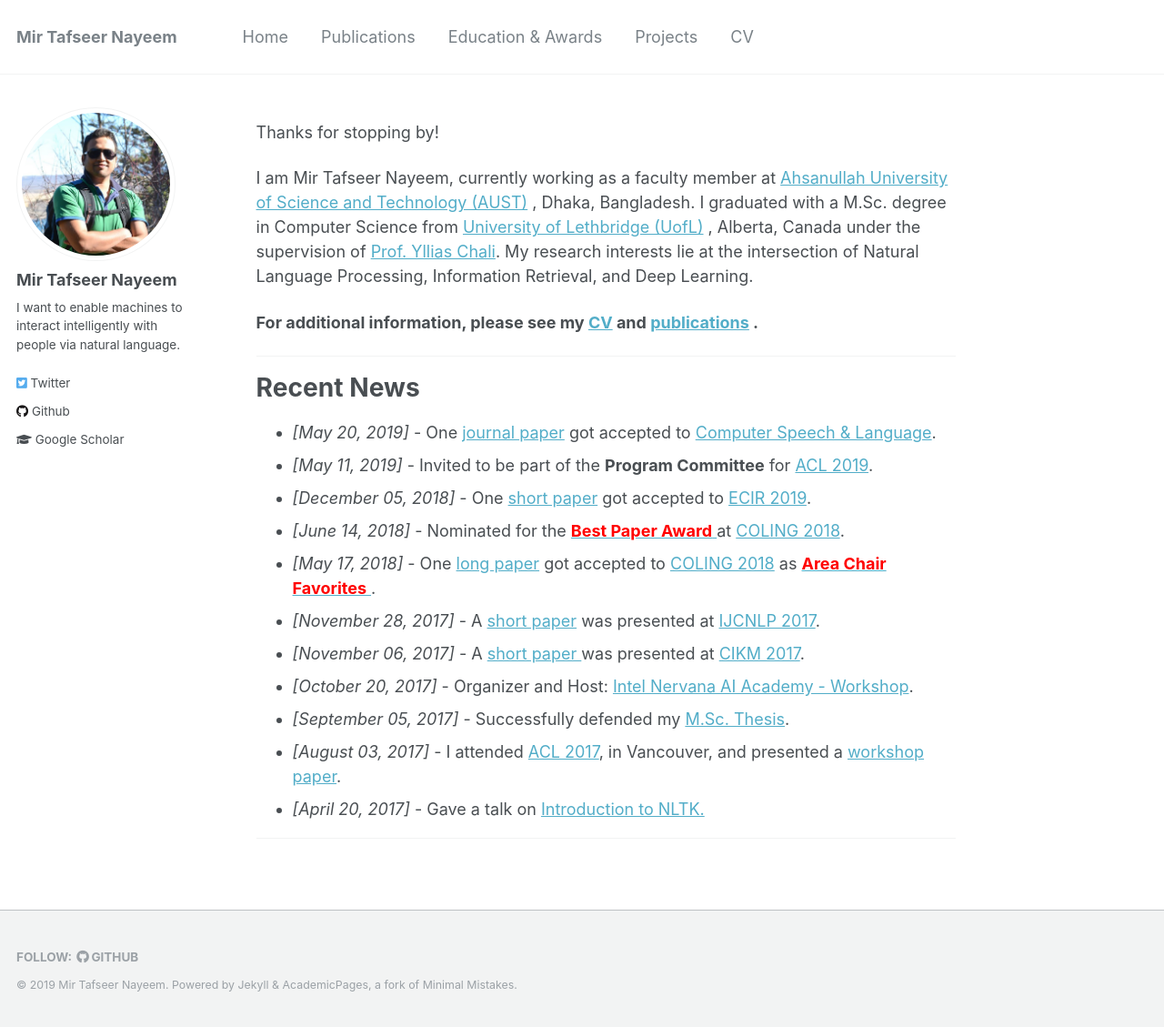
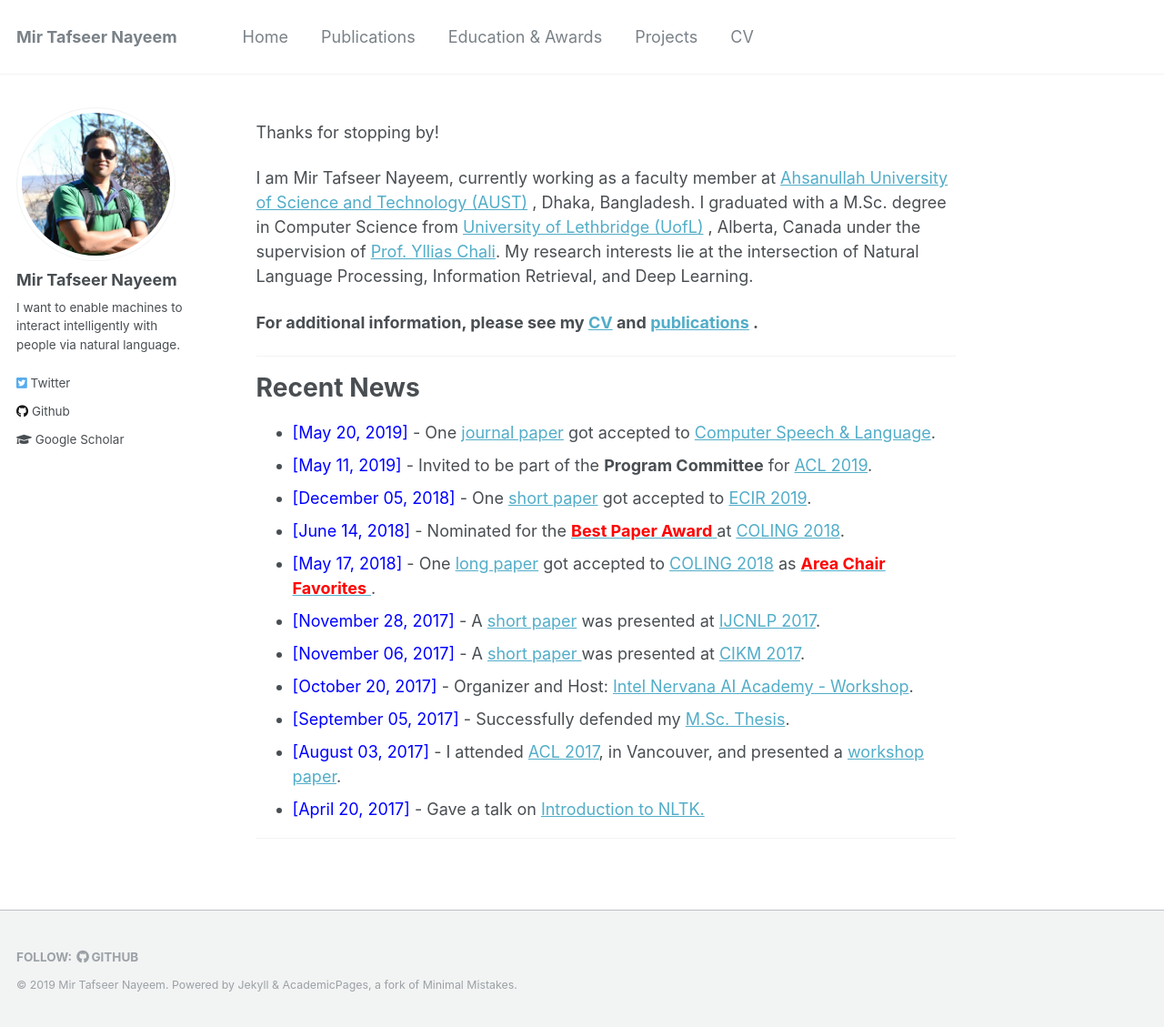
Before and after one commit to sujan-sarker/sujan-sarker.github.io, a Jekyll site: the page built from _pages/about.md, in a window 1280 px wide and 1129 px high. Shown: the whole window at 91% size. Built offline with Jekyll 4.4.1, drawn with Linux system fonts in a browser that asks for light colours.

Commit message:
Update about.md

```diff
--- a/_pages/about.md
+++ b/_pages/about.md
@@ -19,16 +19,16 @@ I am Mir Tafseer Nayeem, currently working as a faculty member at [Ahsanullah Un
 
 # Recent News
 
-* *[May 20, 2019]* - One [journal paper](https://www.sciencedirect.com/science/article/pii/S0885230818303449) got accepted to  [Computer Speech & Language](https://www.journals.elsevier.com/computer-speech-and-language).
-* *[May 11, 2019]* - Invited to be part of the **Program Committee** for [ACL 2019](http://www.acl2019.org/EN/index.xhtml).
-* *[December 05, 2018]* - One [short paper](https://link.springer.com/chapter/10.1007/978-3-030-15719-7_14) got accepted to [ECIR 2019](http://ecir2019.org/).
-* *[June 14, 2018]* - Nominated for the [<span style="color:Red"> **Best Paper Award** </span>](http://coling2018.org/coling-2018-best-papers/) at [COLING 2018](http://coling2018.org/).
-* *[May 17, 2018]* - One [long paper](http://aclweb.org/anthology/C18-1102) got accepted to [COLING 2018](http://coling2018.org/) as [<span style="color:Red"> **Area Chair Favorites** </span>](http://coling2018.org/coling-2018-best-papers/).
-* *[November 28, 2017]* - A [short paper](http://www.aclweb.org/anthology/I17-2071) was presented at [IJCNLP 2017](http://ijcnlp2017.org/site/page.aspx?pid=901&sid=1133&lang=en).
-* *[November 06, 2017]* - A [short paper ](https://dl.acm.org/citation.cfm?id=3133106) was presented at [CIKM 2017](http://www.cikmconference.org/CIKM2017/index.html).
-* *[October 20, 2017]* - Organizer and Host: [Intel Nervana AI Academy - Workshop](https://www.intel.ai/).
-* *[September 05, 2017]* - Successfully defended my [M.Sc. Thesis](https://opus.uleth.ca/bitstream/handle/10133/4993/NAYEEM_MIR_TAFSEER_MSC_2017.pdf).
-* *[August 03, 2017]* - I attended [ACL 2017](http://acl2017.org/), in Vancouver, and presented a [workshop paper](http://www.aclweb.org/anthology/W17-2407).
-* *[April 20, 2017]* - Gave a talk on [Introduction to NLTK.](https://tafseer-nayeem.github.io/files/Introduction_to_NLTK.pdf)
+* <span style="color:Blue"> [May 20, 2019] </span> - One [journal paper](https://www.sciencedirect.com/science/article/pii/S0885230818303449) got accepted to  [Computer Speech & Language](https://www.journals.elsevier.com/computer-speech-and-language).
+* <span style="color:Blue"> [May 11, 2019] </span> - Invited to be part of the **Program Committee** for [ACL 2019](http://www.acl2019.org/EN/index.xhtml).
+* <span style="color:Blue"> [December 05, 2018] </span> - One [short paper](https://link.springer.com/chapter/10.1007/978-3-030-15719-7_14) got accepted to [ECIR 2019](http://ecir2019.org/).
+* <span style="color:Blue"> [June 14, 2018] </span> - Nominated for the [<span style="color:Red"> **Best Paper Award** </span>](http://coling2018.org/coling-2018-best-papers/) at [COLING 2018](http://coling2018.org/).
+* <span style="color:Blue"> [May 17, 2018] </span> - One [long paper](http://aclweb.org/anthology/C18-1102) got accepted to [COLING 2018](http://coling2018.org/) as [<span style="color:Red"> **Area Chair Favorites** </span>](http://coling2018.org/coling-2018-best-papers/).
+* <span style="color:Blue"> [November 28, 2017] </span> - A [short paper](http://www.aclweb.org/anthology/I17-2071) was presented at [IJCNLP 2017](http://ijcnlp2017.org/site/page.aspx?pid=901&sid=1133&lang=en).
+* <span style="color:Blue"> [November 06, 2017] </span> - A [short paper ](https://dl.acm.org/citation.cfm?id=3133106) was presented at [CIKM 2017](http://www.cikmconference.org/CIKM2017/index.html).
+* <span style="color:Blue"> [October 20, 2017] </span> - Organizer and Host: [Intel Nervana AI Academy - Workshop](https://www.intel.ai/).
+* <span style="color:Blue"> [September 05, 2017]  </span> - Successfully defended my [M.Sc. Thesis](https://opus.uleth.ca/bitstream/handle/10133/4993/NAYEEM_MIR_TAFSEER_MSC_2017.pdf).
+* <span style="color:Blue"> [August 03, 2017] </span> - I attended [ACL 2017](http://acl2017.org/), in Vancouver, and presented a [workshop paper](http://www.aclweb.org/anthology/W17-2407).
+* <span style="color:Blue"> [April 20, 2017] </span> - Gave a talk on [Introduction to NLTK.](https://tafseer-nayeem.github.io/files/Introduction_to_NLTK.pdf)
 
 -----------
```
